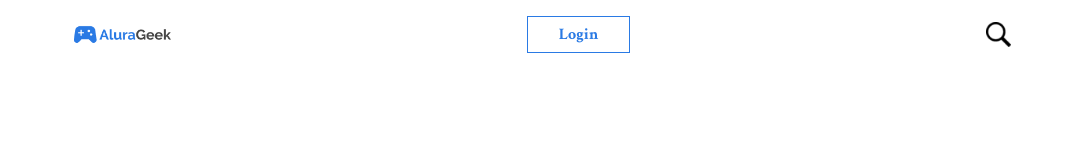
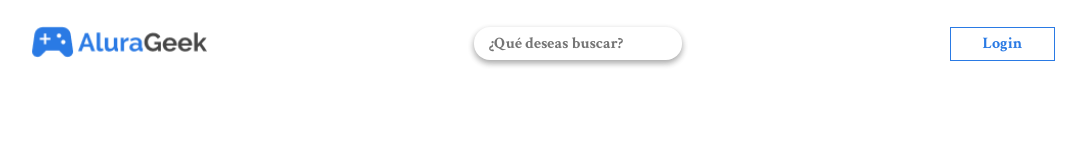
Before and after one commit to slipsark/AluraGeek, a plain HTML site: page static/Home/index.html in a window 1280 px wide. Shown: the whole page, without its empty margins (99-1185 px from the left). Drawn offline with Linux system fonts and the light colour scheme.

Commit message:
Modificado el head modo responsivo

```diff
--- a/assets/css/header/head-login.css
+++ b/assets/css/header/head-login.css
@@ -6,3 +6,13 @@
   font-size: 1rem;
   font-weight: 600;
 }
+@media (min-width: 768px) {
+  .head__login {
+    display: flex;
+    order: 2;
+
+    padding: 0.5rem 2rem;
+
+    font-weight: 400;
+  }
+}
--- a/assets/css/header/head-logo.css
+++ b/assets/css/header/head-logo.css
@@ -1,3 +1,13 @@
 .head__logo {
   width: 100px;
 }
+@media (min-width: 768px) {
+  .head__logo {
+    width: 150px;
+  }
+}
+@media (min-width: 1024px) {
+  .head__logo {
+    width: 180px;
+  }
+}
--- a/assets/css/header/head-search.css
+++ b/assets/css/header/head-search.css
@@ -18,7 +18,7 @@
   border-radius: 1rem;
 }
 .search__descripcion:focus {
-  outline: noneds;
+  outline: none;
 }
 .search__accion {
   width: 25px;
@@ -28,5 +28,19 @@
   display: block;
 
   position: absolute;
-  transform: translateX(-115%) translateY(3rem);
+  transform: translateX(-14rem) translateY(3rem);
 }
+@media (min-width: 768px) {
+  .head__search-container {
+    order: 1;
+  }
+  .search__show  {
+    display: none;
+  }
+  .search__descripcion {
+    display: block;
+  }
+  .search__accion {
+    display: none;
+  }
+}
--- a/static/Home/index.html
+++ b/static/Home/index.html
@@ -16,10 +16,10 @@
 <body>
   <header class="head">
 
-    <img src="../../assets/img/Logo.png" alt="Logo" class="head__logo">
+    <a href="./index.html"><img src="../../assets/img/Logo.png" alt="Logo" class="head__logo"></a>
     <a href="#" class="head__login btn">Login</a>
     <div class="head__search-container">
-      <input type="text" class="search__descripcion">
+      <input type="text" class="search__descripcion" placeholder="¿Qué deseas buscar?">
       <img src="../../assets/img/search.png" class="search__accion" alt="search" ></img>
     </div>
 
```
